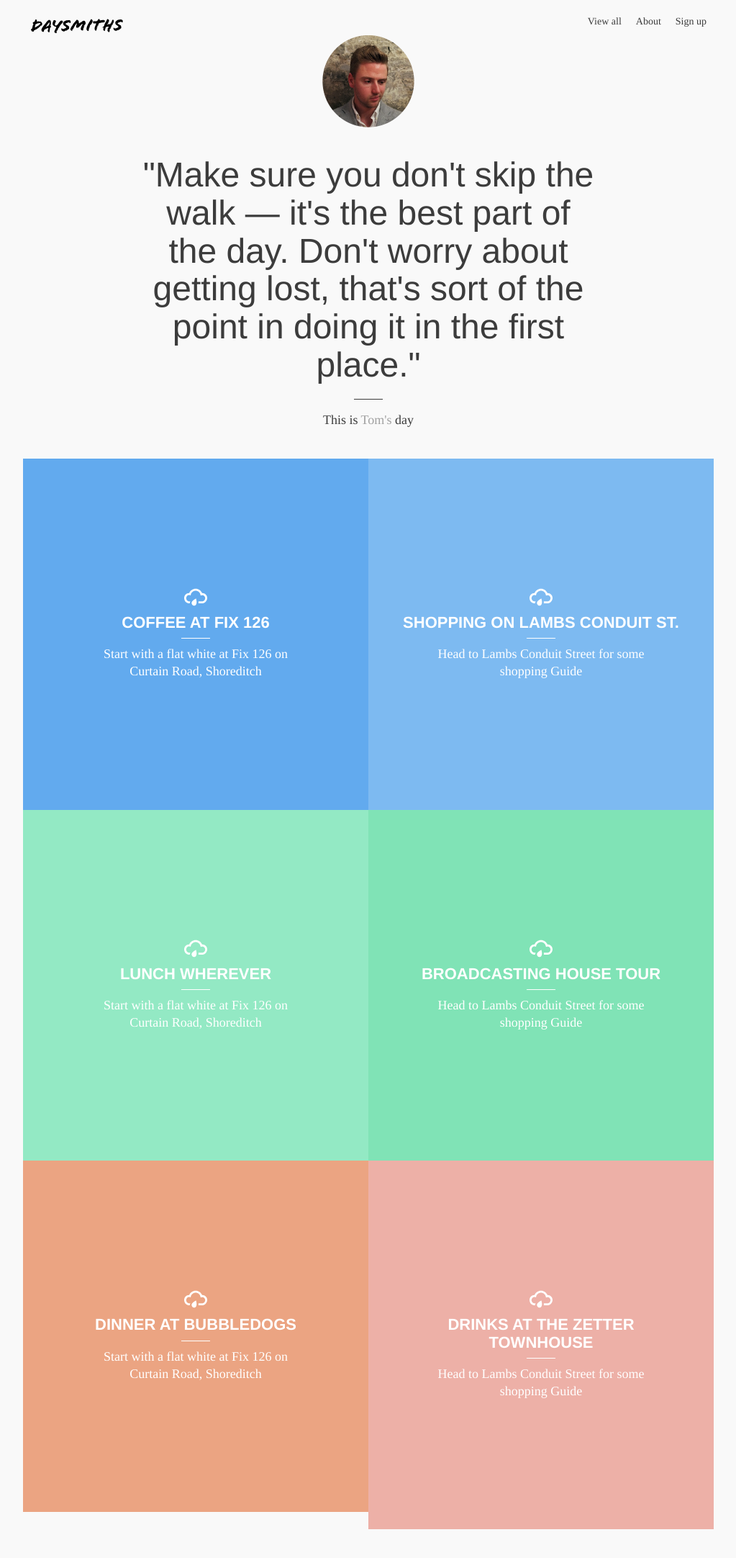
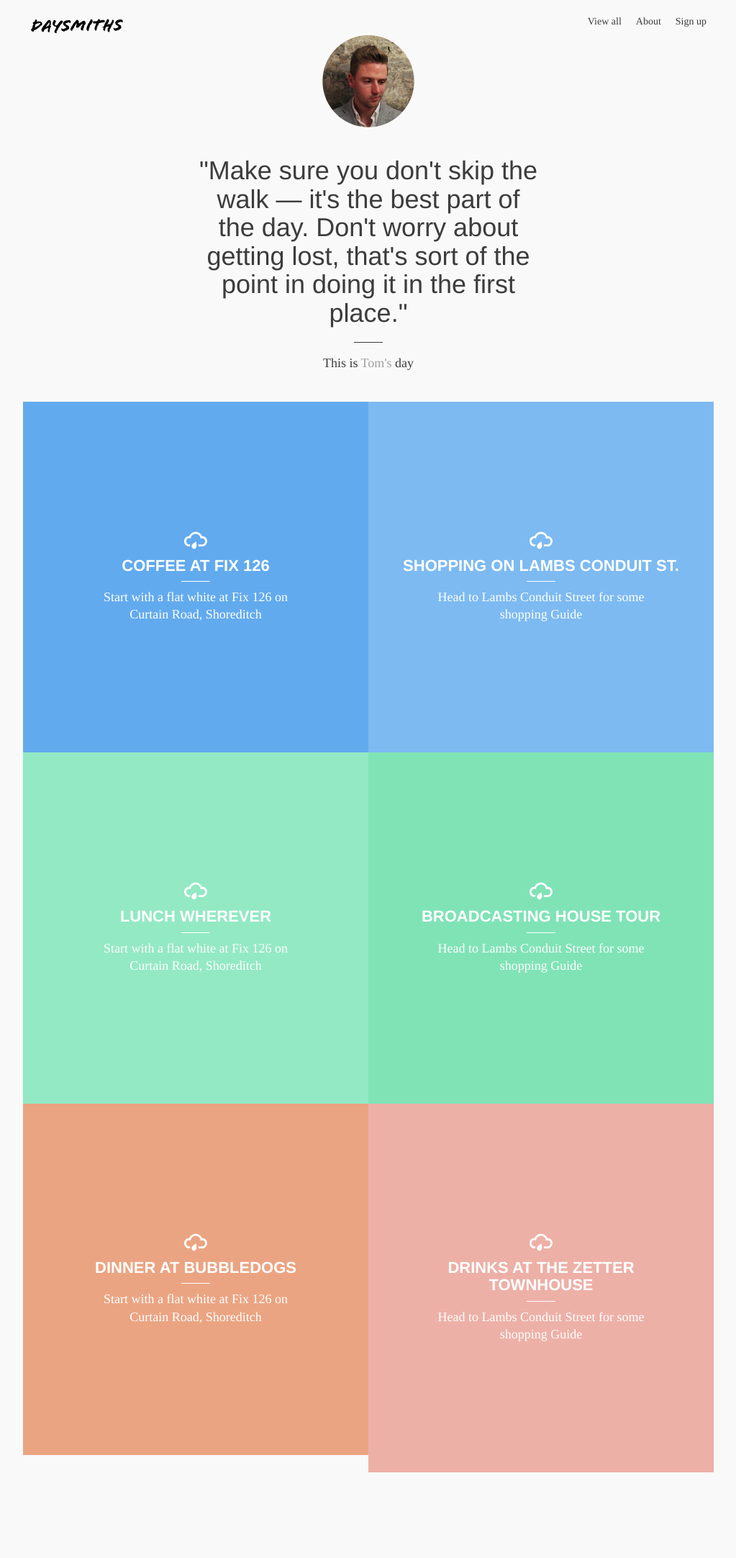
Before and after one commit to anothertompetty/daysmiths, a Jekyll site: the page built from tom.html, in a window 1280 px wide. Shown: the whole page at 72% size, without its empty margins (128-1151 px from the left). Built offline with Jekyll 4.4.1, drawn with Linux system fonts in a browser that asks for light colours; nearby versions of some CDN libraries; Markdown is read by kramdown in place of the engine named in the settings; after the commit the page ends 2085 px from its top, so only the background shows below that.

Commit message:
type tweaks

```diff
--- a/css/style.css
+++ b/css/style.css
@@ -353,12 +353,9 @@ h2, blockquote {
 	text-rendering: optimizeLegibility;
 }
 
-h2 {
+h2, .why-signup h2 {
 	font-weight: 900;
 	text-transform: uppercase;
-}
-
-h2, .why-signup h2 {
 	color: #fff;
 }
 
@@ -581,21 +578,6 @@ header ul {
 	margin-bottom: 40px;
 }
 
-.quote {
-	width: 640px;
-}
-
-blockquote {
-	font-size: 48px;
-	line-height: 110%;
-}
-
-.bio {
-	width: 480px;
-	margin: 0 auto;
-	margin-top: 20px;
-}
-
 }
 
 /*--------------
```
